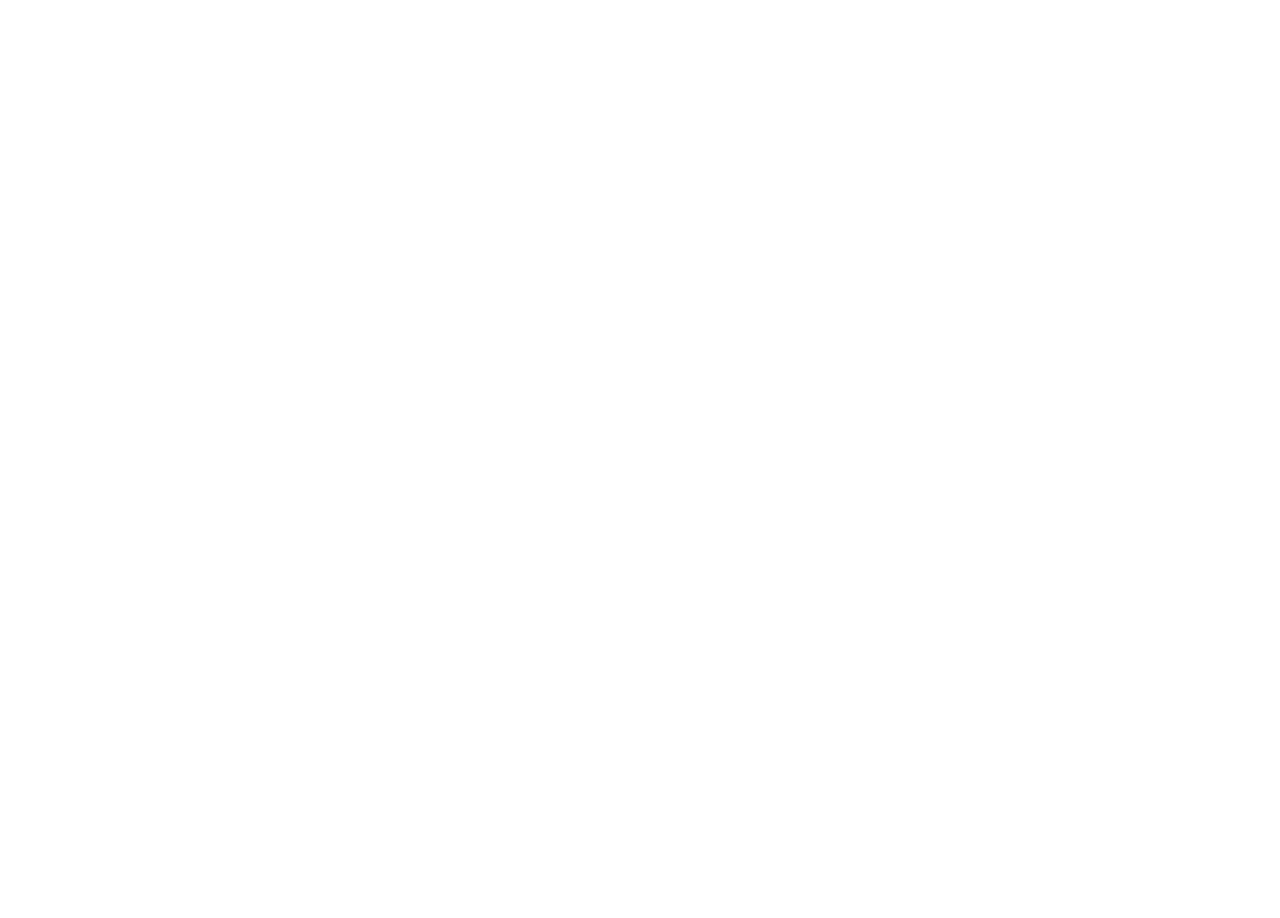
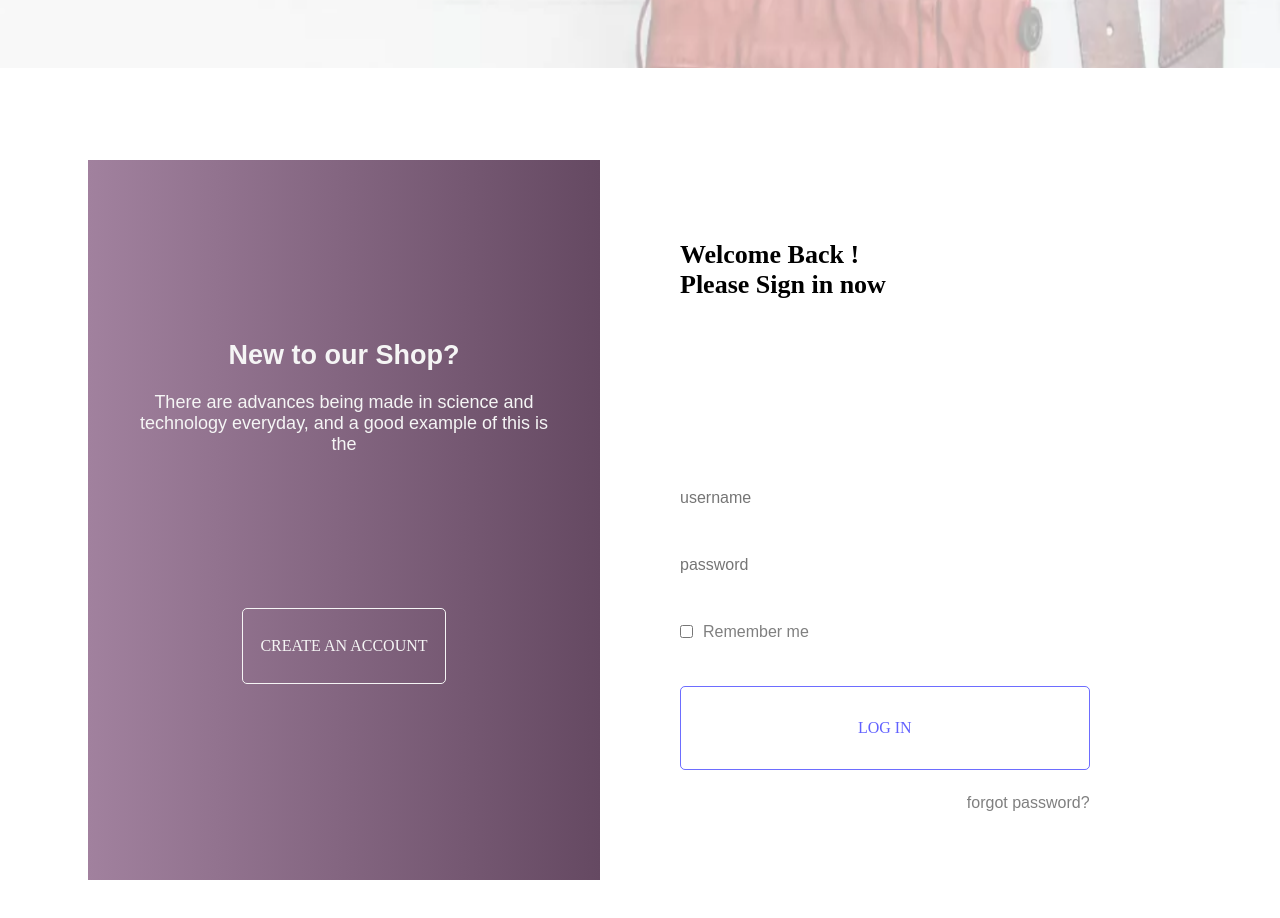
Before and after one commit to ogechiedithodo/eStore, a React (Vite) app: page /login in a window 1280 px wide. Shown: the part 680-1598 px from the top of the page. Before the commit the page ends 800 px from the top, so only its background shows below. Built offline with nearby package versions, Linux system fonts and the light colour scheme.

Commit message:
finished login page

```diff
--- a/src/auth/Login.jsx
+++ b/src/auth/Login.jsx
@@ -1,6 +1,61 @@
+import Header from "../components/Header";
+import "../styles/login.css";
 const Login = () => {
-    return(
-        <div>Login</div>
-    )
-    };
-    export default Login;
+  return (
+    <div className="loginBody">
+      <Header />
+      <div className="login-hero">
+        <div className="login-img">
+          <img src="/img.png" alt="" />
+        </div>
+        <div className="login-body">
+          <div className="left-card">
+            <div className="container">
+              <div className="text-container">
+                <h2> New to our Shop?</h2>
+                <br />
+                <p>
+                  {" "}
+                  There are advances being made in science and
+                  <br />
+                  technology everyday, and a good example of this is
+                  <br /> the{" "}
+                </p>
+              </div>
+              <div className="button">
+                <span> CREATE AN ACCOUNT</span>
+              </div>
+            </div>
+          </div>
+          <div className="login-card">
+            <div className="card-header">
+              <h1>Welcome Back !
+                <br /> Please Sign in now</h1>
+            </div>
+            <div className="user-details">
+                <div className="input-area">
+                    <input type="text" placeholder="username" />
+                </div>
+                <div className="input-area">
+                    <input type="text" placeholder="password" />
+                    {/* <div className="vertical-line"></div> */}
+
+                </div>
+                <div className="check">
+                    <input type="checkbox" />
+                    <p>Remember me</p>
+                </div>
+                <div className="login-btn">
+                    <span>LOG IN</span>
+                </div>
+                <div className="forget-password">
+                    <p>forgot password?</p>
+                </div>
+            </div>
+          </div>
+        </div>
+      </div>
+    </div>
+  );
+};
+export default Login;
--- a/src/styles/header.css
+++ b/src/styles/header.css
@@ -210,7 +210,7 @@
   }
 }
 .btn {
-  height: 40%;
+  height: 50%;
   width: 70%;
   border-radius: 50px;
   background-color: #2577fe;
--- a/src/styles/login.css
+++ b/src/styles/login.css
@@ -0,0 +1,154 @@
+.loginBody{
+    width: 100%;
+}
+.login-hero{
+    width: 100%;
+    height: max-content;
+    background-color: green;
+}
+.login-img{
+    width: 100%;
+    height: 65vh;
+    background-color:#ffffff;
+    object-fit: cover;
+    & img{
+        width: 100%;
+        height: 90%;
+    }
+}
+.login-body{
+    width: 100%;
+    height: 100vh;
+    background-color:#ffff;
+    display: flex;
+    flex-direction: row;
+    justify-content: space-between;
+    align-items: center;
+    justify-content: center;
+    gap: 80px;
+}
+.left-card{
+width: 40%;
+height: 90%;
+background: linear-gradient(to right,#a1819e,#654962);
+
+/* background-color: #775974; */
+display: flex;
+align-items: center;
+justify-content: center;
+}
+.login-card{
+    width:40%;
+    height: 70%;
+    display: flex;
+    flex-direction: column;
+
+}
+.card-header{
+    width: 100%;
+    height: 40%;
+    font-size: small;
+}
+.user-details{
+    width: 100%;
+    height: 60%;
+}
+.input-area{
+  width: 100%;
+  height: 20%;
+  background-color: blanchedalmond;
+  display: flex;
+  flex-direction: row;
+  & input{
+    width: 100%;
+    height: 100%;
+    border: none;
+    outline: none;
+    font-size: medium;
+  }
+}
+.vertical-line {
+    width: 2px;
+    height: 100px;
+    background-color: black;
+}
+.check{
+    width: 100%;
+    height: 20%;
+    display: flex;
+    flex-direction: row;
+    align-items: center;
+    gap: 10px;
+    font-family: sans-serif;
+    font-size: medium;
+    color: rgba(0, 0, 0, 0.502);
+}
+.login-btn{
+    width: 100%;
+    height: 25%;
+    display: flex;
+    align-items: center;
+    margin-top: 20px;
+    & span{
+        width: 80%;
+        height: 100%;
+        background-color: none;
+        border-radius: 5px;
+        border: 1px solid rgba(0, 0, 255, 0.571);
+        display: flex;
+        align-items: center;
+        justify-content: center;
+        color: rgba(0, 0, 255, 0.619);
+    }
+    & span:hover{
+        color: #ffffff;
+        background-color: rgba(0, 0, 255, 0.785);
+    }
+    }
+    .forget-password{
+        width: 80%;
+        height: 20%;
+        display: flex;
+        justify-content: flex-end;
+        align-items: center;
+        font-family: sans-serif;
+        font-size: medium;
+        color: rgba(0, 0, 0, 0.502);
+    }
+
+
+.container{
+    width: 80%;
+    height: 50%;
+
+}
+.text-container{
+    width: 100%;
+    height: 70%;
+    text-align: center;
+    font-size: large;
+    font-family: sans-serif;
+    color: whitesmoke;
+}
+.button{
+    width: 100%;
+    height: 30%;
+    display: flex;
+    align-items: center;
+    justify-content: center;
+    & span{
+        width: 50%;
+        height: 70%;
+        background-color: none;
+        border-radius: 5px;
+        border: 1px solid whitesmoke;
+        display: flex;
+        align-items: center;
+        justify-content: center;
+        color: whitesmoke;
+    }
+    & span:hover{
+        background-color: #ffffff;
+        color: rgba(0, 0, 255, 0.553);
+    }
+}
```
Also changed, not shown: public/img.png (added).
